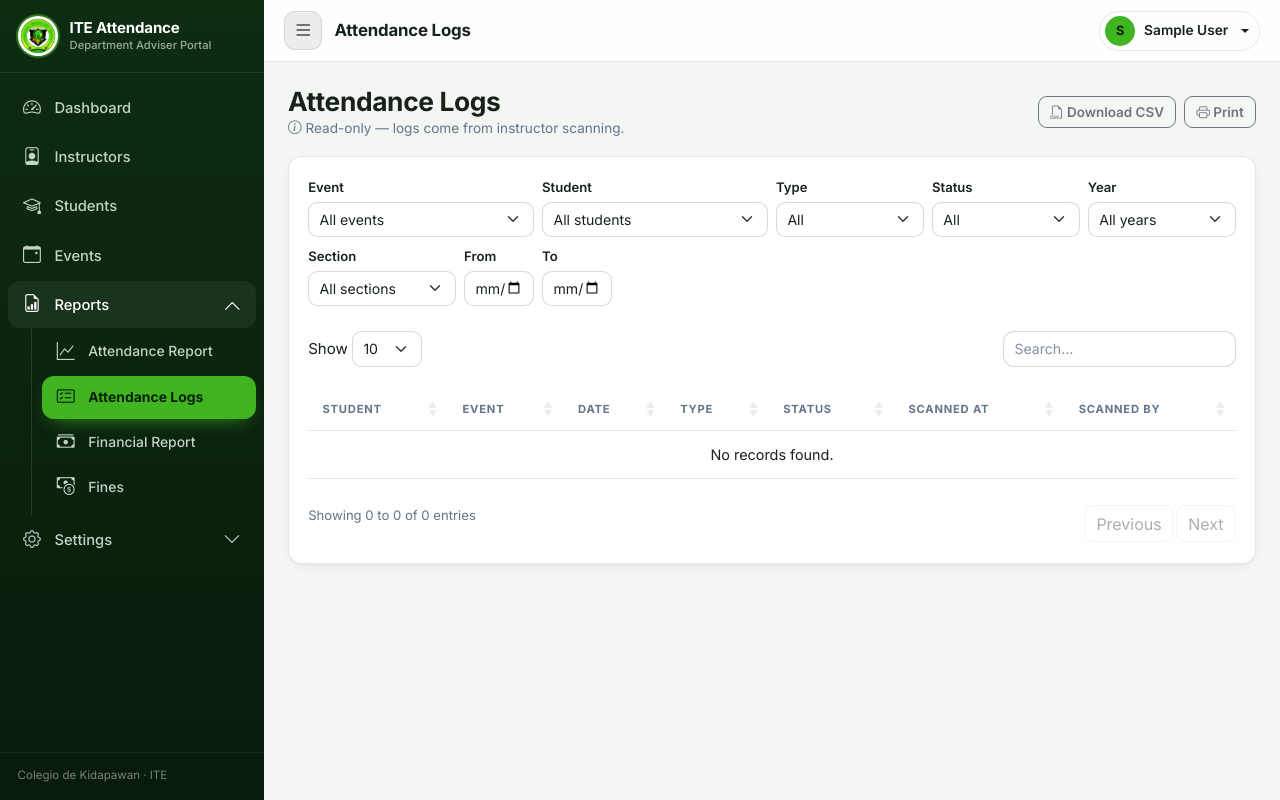
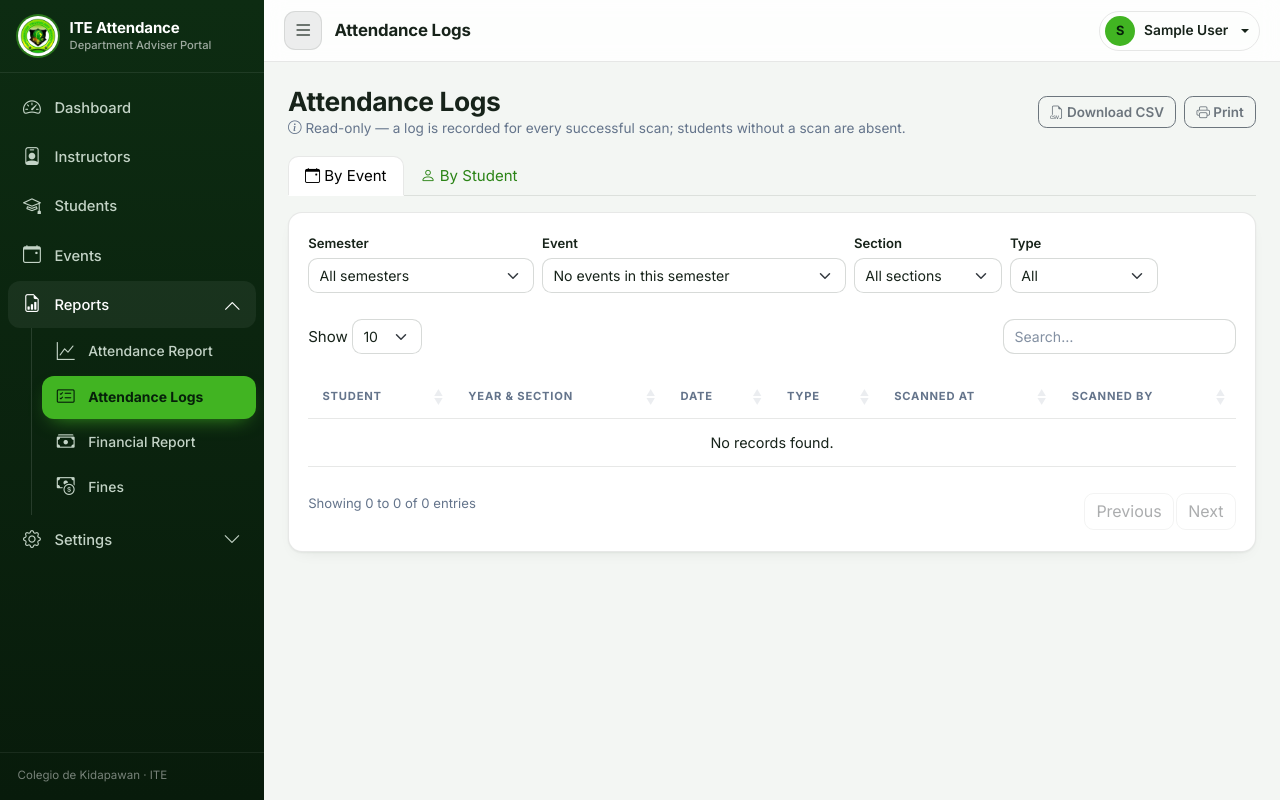
Before and after one commit to 0jieE/CDK_ITE_Event_Attendance_Portal, a Django app: page /portal/attendance_logs/ in a window 1280 px wide. Run offline with Django 5.2, Linux system fonts and the light colour scheme; the visitor is signed in with stand-in values (Sample User, id 1); data comes from the database, SQL or seed files in the repository; data that the repository does not hold is empty; parts of the project's set-up code (start-up, migrations or seed data) failed here and were passed over; some libraries are stand-ins or nearby versions.

Commit message:
Attendance logs: By Event / By Student tabs, active semester, no status
- Two tabs; semester filter (default: the active semester) replaces the
  year/from/to filters; each tab drops the redundant column and filter.
- Semester.is_active (one at a time, "Set active" in the terms table); it is the
  default logs filter and the default semester of a new event. The first
  semester ever created starts out active.
- No status column/filter on the logs and no Total/Absent in the attendance
  report: only scans are stored, absences are never recorded as rows.
- Print: ITE logo + event/student header + the table only.

Co-Authored-By: Claude Sonnet 5.5 <noreply@anthropic.com>

```diff
--- a/backend/attendance/filters.py
+++ b/backend/attendance/filters.py
@@ -21,7 +21,7 @@ class AttendanceLogFilter(filters.FilterSet):
 
     class Meta:
         model = AttendanceLog
-        fields = ["event", "student", "date", "attendance_type", "status"]
+        fields = ["event", "student", "date", "attendance_type"]
 
 
 class FineFilter(filters.FilterSet):
--- a/backend/attendance/serializers.py
+++ b/backend/attendance/serializers.py
@@ -40,7 +40,10 @@ class SemesterSerializer(serializers.ModelSerializer):
 
     class Meta:
         model = Semester
-        fields = ["id", "school_year", "school_year_label", "name", "label"]
+        fields = ["id", "school_year", "school_year_label", "name", "label", "is_active"]
+        # "Only one active semester" is enforced by Semester.save() (which deactivates the
+        # previous one), so DRF must not reject activating a second semester.
+        extra_kwargs = {"is_active": {"validators": []}}
 
 
 class EventSerializer(serializers.ModelSerializer):
--- a/backend/attendance/views.py
+++ b/backend/attendance/views.py
@@ -47,7 +47,9 @@ class _LockedWhenUsedMixin:
             )
 
     def update(self, request, *args, **kwargs):      # PUT and PATCH
-        self._guard()
+        # Switching the active semester is routine (every term), not an edit of the record.
+        if set(request.data.keys()) != {"is_active"}:
+            self._guard()
         return super().update(request, *args, **kwargs)
 
     def destroy(self, request, *args, **kwargs):
--- a/backend/portal/templates/portal/attendance_logs/list.html
+++ b/backend/portal/templates/portal/attendance_logs/list.html
@@ -1,15 +1,29 @@
 {% extends "portal/base.html" %}
+{% load static %}
 {% block title %}Attendance Logs{% endblock %}
 {% block page_title %}Attendance Logs{% endblock %}
 
 {% block content %}
-<div class="page-head">
+<style>
+  .print-head { display: none; }
+  @media print {
+    .print-head { display: flex; align-items: center; gap: .9rem; border-bottom: 2px solid #111; padding-bottom: .6rem; margin-bottom: .9rem; color: #111; }
+    .print-head img { width: 64px; height: 64px; object-fit: contain; }
+    .print-head h3 { margin: 0; font-size: 1.35rem; font-weight: 700; }
+    .print-head .print-sub { font-size: .85rem; color: #333; }
+    .card { border: 0 !important; box-shadow: none !important; }
+    .card-body { padding: 0 !important; }
+    .dataTables_length, .dataTables_filter, .dataTables_info, .dataTables_paginate { display: none !important; }
+  }
+</style>
+
+<div class="page-head no-print">
   <div>
     <h2 class="page-title">Attendance Logs</h2>
-    <div class="page-sub"><i class="bi bi-info-circle"></i> Read-only &mdash; logs come from instructor scanning.</div>
+    <div class="page-sub"><i class="bi bi-info-circle"></i> Read-only &mdash; a log is recorded for every successful scan; students without a scan are absent.</div>
   </div>
-  <div class="d-flex flex-wrap gap-2 no-print">
-    <a class="btn btn-outline-secondary btn-sm" id="logsCsv" href="?format=csv">
+  <div class="d-flex flex-wrap gap-2">
+    <a class="btn btn-outline-secondary btn-sm" id="logsCsv" href="?format=csv&tab={{ tab }}">
       <i class="bi bi-filetype-csv"></i> Download CSV
     </a>
     <button type="button" class="btn btn-outline-secondary btn-sm" onclick="window.print()">
@@ -18,14 +32,34 @@
   </div>
 </div>
 
+<ul class="nav nav-tabs mb-3 no-print">
+  <li class="nav-item"><a class="nav-link {% if tab == 'event' %}active{% endif %}" href="?tab=event&semester={{ filters.semester }}"><i class="bi bi-calendar-event"></i> By Event</a></li>
+  <li class="nav-item"><a class="nav-link {% if tab == 'student' %}active{% endif %}" href="?tab=student&semester={{ filters.semester }}"><i class="bi bi-person"></i> By Student</a></li>
+</ul>
+
 <div class="card">
   <div class="card-body">
-    <!-- Filters -->
-    <form class="row g-2 mb-3 no-print"
-          hx-get="{% url 'portal:attendance_logs-list' %}"
-          hx-target="#logs-table-container" hx-swap="innerHTML"
-          hx-trigger="change delay:150ms, submit">
-      <input type="hidden" name="partial" value="table">
+    <form class="row g-2 mb-3 no-print" method="get" id="logsFilters" onchange="this.submit()">
+      <input type="hidden" name="tab" value="{{ tab }}">
+      <div class="col-12 col-md-3">
+        <label class="form-label small mb-1">Semester</label>
+        <select name="semester" class="form-select form-select-sm">
+          <option value="" {% if not filters.semester %}selected{% endif %}>All semesters</option>
+          {% for s in semesters %}
+            <option value="{{ s.id }}" {% if filters.semester == s.id|stringformat:'s' %}selected{% endif %}>{{ s.school_year.sy }} &middot; {{ s.get_name_display }}{% if s.is_active %} (active){% endif %}</option>
+          {% endfor %}
+        </select>
+      </div>
+      {% if tab == 'student' %}
+        <div class="col-12 col-md-4">
+          <label class="form-label small mb-1">Student</label>
+          <select name="student" class="form-select form-select-sm">
+            <option value="">Select a student&hellip;</option>
+            {% for s in students %}
+              <option value="{{ s.id }}" {% if filters.student == s.id|stringformat:'s' %}selected{% endif %}>{{ s.student_number }} &mdash; {{ s.user.get_full_name|default:s.user.username }}</option>
+            {% endfor %}
+          </select>
+        </div>
         <div class="col-12 col-md-3">
           <label class="form-label small mb-1">Event</label>
           <select name="event" class="form-select form-select-sm">
@@ -35,41 +69,14 @@
             {% endfor %}
           </select>
         </div>
-      <div class="col-12 col-md-3">
-        <label class="form-label small mb-1">Student</label>
-        <select name="student" class="form-select form-select-sm">
-          <option value="">All students</option>
-          {% for s in students %}
-            <option value="{{ s.id }}" {% if filters.student == s.id|stringformat:'s' %}selected{% endif %}>
-              {{ s.student_number }} — {{ s.user.get_full_name|default:s.user.username }}
-            </option>
-          {% endfor %}
-        </select>
-      </div>
-      <div class="col-6 col-md-2">
-        <label class="form-label small mb-1">Type</label>
-        <select name="attendance_type" class="form-select form-select-sm">
-          <option value="">All</option>
-          {% for val, label in attendance_types %}
-            <option value="{{ val }}" {% if filters.attendance_type == val %}selected{% endif %}>{{ label }}</option>
-          {% endfor %}
-        </select>
-      </div>
-      <div class="col-6 col-md-2">
-        <label class="form-label small mb-1">Status</label>
-        <select name="status" class="form-select form-select-sm">
-          <option value="">All</option>
-          {% for val, label in statuses %}
-            <option value="{{ val }}" {% if filters.status == val %}selected{% endif %}>{{ label }}</option>
-          {% endfor %}
-        </select>
-      </div>
-      <div class="col-6 col-md-2">
-        <label class="form-label small mb-1">Year</label>
-        <select name="year_level" class="form-select form-select-sm">
-          <option value="">All years</option>
-          {% for val, label in year_levels %}
-            <option value="{{ val }}" {% if filters.year_level == val %}selected{% endif %}>{{ label }}</option>
+      {% else %}
+        <div class="col-12 col-md-4">
+          <label class="form-label small mb-1">Event</label>
+          <select name="event" class="form-select form-select-sm">
+            {% for e in events %}
+              <option value="{{ e.id }}" {% if filters.event == e.id|stringformat:'s' %}selected{% endif %}>{{ e.name }}</option>
+            {% empty %}
+              <option value="">No events in this semester</option>
             {% endfor %}
           </select>
         </div>
@@ -82,29 +89,42 @@
             {% endfor %}
           </select>
         </div>
-      <div class="col-6 col-md-1">
-        <label class="form-label small mb-1">From</label>
-        <input type="date" name="date_from" value="{{ filters.date_from }}" class="form-control form-control-sm">
-      </div>
-      <div class="col-6 col-md-1">
-        <label class="form-label small mb-1">To</label>
-        <input type="date" name="date_to" value="{{ filters.date_to }}" class="form-control form-control-sm">
+      {% endif %}
+      <div class="col-6 col-md-2">
+        <label class="form-label small mb-1">Type</label>
+        <select name="attendance_type" class="form-select form-select-sm">
+          <option value="">All</option>
+          {% for val, label in attendance_types %}
+            <option value="{{ val }}" {% if filters.attendance_type == val %}selected{% endif %}>{{ label }}</option>
+          {% endfor %}
+        </select>
       </div>
     </form>
 
-    <h5 class="d-none d-print-block">Attendance Logs</h5>
-    <div id="logs-table-container">
-      {% include "portal/attendance_logs/partials/table.html" %}
+    {# Printed header: ITE logo + the event (By Event) or the student (By Student). #}
+    <div class="print-head">
+      <img src="{% if ui.logo_url %}{{ ui.logo_url }}{% else %}{% static 'portal/img/ite-logo.png' %}{% endif %}" alt="ITE logo">
+      <div>
+        {% if tab == 'event' %}
+          <h3>{{ event_obj.name|default:"Attendance Logs" }}</h3>
+          <div class="print-sub">{% if event_obj %}{{ event_obj.semester }} &middot; {{ event_obj.start_date|date:"M d, Y" }}{% if event_obj.end_date != event_obj.start_date %} &ndash; {{ event_obj.end_date|date:"M d, Y" }}{% endif %}{% endif %}</div>
+        {% else %}
+          <h3>{% if student_obj %}{{ student_obj.user.get_full_name|default:student_obj.user.username }}{% else %}Attendance Logs{% endif %}</h3>
+          <div class="print-sub">{% if student_obj %}{{ student_obj.student_number }}{% if student_obj.year_section %} &middot; {{ student_obj.year_section }}{% endif %} &middot; {% if semester %}{{ semester }}{% else %}All semesters{% endif %}{% endif %}</div>
+        {% endif %}
       </div>
     </div>
+
+    {% if tab == 'student' and not student_obj %}
+      <div class="text-center text-muted py-5 no-print">
+        <i class="bi bi-person-lines-fill fs-1 d-block mb-2"></i>
+        Select a <strong>student</strong> to see their attendance logs.
       </div>
-<script>
-  // "Download CSV" exports exactly what the filters currently select.
-  document.getElementById('logsCsv').addEventListener('click', function (e) {
-    var form = document.querySelector('form[hx-target="#logs-table-container"]');
-    var p = new URLSearchParams(new FormData(form));
-    p.delete('partial'); p.set('format', 'csv');
-    this.href = '?' + p.toString();
-  });
-</script>
+    {% elif tab == 'event' %}
+      {% include "portal/attendance_logs/table_event.html" %}
+    {% else %}
+      {% include "portal/attendance_logs/table_student.html" %}
+    {% endif %}
+  </div>
+</div>
 {% endblock %}
--- /dev/null
+++ b/backend/portal/templates/portal/attendance_logs/table_event.html
@@ -0,0 +1,22 @@
+{% comment %} By Event: the event is the page header, so there is no Event column. {% endcomment %}
+<div class="table-responsive">
+  <table class="table table-hover align-middle datatable" id="logsTable" width="100%">
+    <thead>
+      <tr>
+        <th>Student</th><th>Year &amp; Section</th><th>Date</th><th>Type</th><th>Scanned At</th><th>Scanned By</th>
+      </tr>
+    </thead>
+    <tbody>
+      {% for log in objects %}
+        <tr>
+          <td>{{ log.student.student_number }} &mdash; {{ log.student.user.get_full_name|default:log.student.user.username }}</td>
+          <td>{{ log.student.year_section|default:"—" }}</td>
+          <td data-order="{{ log.date|date:'Y-m-d' }}">{{ log.date|date:"M d, Y" }}</td>
+          <td>{{ log.get_attendance_type_display }}</td>
+          <td data-order="{{ log.scanned_at|date:'U' }}">{{ log.scanned_at|date:"M d, Y g:i A"|default:"—" }}</td>
+          <td>{{ log.scanned_by.user.get_full_name|default:"—" }}</td>
+        </tr>
+      {% endfor %}
+    </tbody>
+  </table>
+</div>
--- a/backend/portal/templates/portal/attendance_logs/partials/table.html
+++ b/backend/portal/templates/portal/attendance_logs/table_student.html
@@ -1,23 +1,17 @@
-{% comment %} Attendance logs table fragment (read-only). {% endcomment %}
+{% comment %} By Student: the student is the page header, so there is no Student column. {% endcomment %}
 <div class="table-responsive">
   <table class="table table-hover align-middle datatable" id="logsTable" width="100%">
     <thead>
       <tr>
-        <th>Student</th><th>Event</th><th>Date</th><th>Type</th>
-        <th>Status</th><th>Scanned At</th><th>Scanned By</th>
+        <th>Event</th><th>Date</th><th>Type</th><th>Scanned At</th><th>Scanned By</th>
       </tr>
     </thead>
     <tbody>
       {% for log in objects %}
         <tr>
-          <td>{{ log.student.student_number }} — {{ log.student.user.get_full_name|default:log.student.user.username }}</td>
           <td>{{ log.event.name }}</td>
           <td data-order="{{ log.date|date:'Y-m-d' }}">{{ log.date|date:"M d, Y" }}</td>
           <td>{{ log.get_attendance_type_display }}</td>
-          <td>
-            {% if log.status == 'PRESENT' %}<span class="badge text-bg-success">Present</span>
-            {% else %}<span class="badge text-bg-danger">Absent</span>{% endif %}
-          </td>
           <td data-order="{{ log.scanned_at|date:'U' }}">{{ log.scanned_at|date:"M d, Y g:i A"|default:"—" }}</td>
           <td>{{ log.scanned_by.user.get_full_name|default:"—" }}</td>
         </tr>
--- a/backend/portal/templates/portal/base.html
+++ b/backend/portal/templates/portal/base.html
@@ -116,7 +116,7 @@
 
     @media print {
       .sidebar, .topbar, .no-print, .sidebar-backdrop { display: none !important; }
-      .content { margin-left: 0 !important; }
+      .content { margin-left: 0 !important; transition: none !important; }
       .portal-main { padding: 0; max-width: none; }
       .card { box-shadow: none; border: 0; }
       a[href]:after { content: ""; }
--- a/backend/portal/test_masterlist.py
+++ b/backend/portal/test_masterlist.py
@@ -165,7 +165,7 @@ class TermsPageTests(TestCase):
         self.assertContains(r, "Add Semester")
         html = r.content.decode()
         # one flat row per semester: school year and semester in the same <tr>
-        self.assertRegex(html, r"(?s)<tr>\s*<td>\s*2030-2031.*?</td>\s*<td>1st Semester</td>")
+        self.assertRegex(html, r"(?s)<tr>\s*<td>\s*2030-2031.*?</td>\s*<td>\s*1st Semester")
         self.assertIn("2029-2030", html)             # a year without semesters still has a row
         self.assertIn("No semester yet", html)
         # the old list URLs show the same combined page; the table fragment refreshes via HTMX
--- a/backend/portal/urls.py
+++ b/backend/portal/urls.py
@@ -28,6 +28,7 @@ urlpatterns = [
          name="students-credentials-reset"),
     # School years + semesters on one page (their add/edit/delete routes come from the CRUD sections)
     path("terms/", views.terms_view, name="terms-list"),
+    path("semesters/<int:pk>/activate/", views.semester_activate_view, name="semesters-activate"),
     # Settings
     path("settings/", views.settings_view, name="settings"),
 ]
--- a/backend/portal/views.py
+++ b/backend/portal/views.py
@@ -14,6 +14,7 @@ from django.contrib.auth import authenticate, get_user_model, login, logout
 from django.http import HttpResponse
 from django.shortcuts import get_object_or_404, redirect, render
 from django.utils import timezone
+from django.utils.text import slugify
 
 from accounts.models import Instructor, Student
 from attendance import services
@@ -174,6 +175,20 @@ def terms_view(request):
     return render(request, "portal/terms/list.html", context)
 
 
+@admin_required
+def semester_activate_view(request, pk):
+    """Make one semester the active one (always allowed - this is routine, not an edit)."""
+    if request.method != "POST":
+        return redirect("portal:terms-list")
+    semester = get_object_or_404(Semester, pk=pk)
+    semester.is_active = True
+    semester.save()
+    return htmx_action_response(
+        toast=f"{semester} is now the active semester.",
+        refresh_event="refresh-semesters", close_modal=False,
+    )
+
+
 class _LockedWhenUsedSection(CrudSection):
     """Edit/delete are refused for non-Super-Admins once events exist (see terms_view)."""
 
@@ -244,77 +259,112 @@ def _distinct_sections():
     )
 
 
+def _logs_semester(request):
+    """The semester the logs are filtered by.
+
+    No ``semester`` parameter -> the active semester (the default); ``semester=`` (empty)
+    -> all semesters; otherwise that semester.
+    """
+    raw = request.GET.get("semester")
+    if raw is None:
+        return Semester.current()
+    if raw.isdigit():
+        return Semester.objects.select_related("school_year").filter(pk=raw).first()
+    return None
+
+
 @admin_required
 def attendance_logs_view(request):
-    """Read-only, filterable list of attendance logs."""
-    qs = AttendanceLog.objects.select_related(
-        "student__user", "event", "scanned_by__user"
-    )
+    """Read-only attendance logs on two tabs: *By Event* and *By Student*.
 
+    Only scans are stored (a log row means PRESENT); absences are never recorded as rows,
+    so there is no status to show or filter. The semester filter (default: the active
+    semester) applies to both tabs.
+    """
+    tab = "student" if request.GET.get("tab") == "student" else "event"
+    semester = _logs_semester(request)
     f_event = request.GET.get("event") or ""
     f_student = request.GET.get("student") or ""
     f_type = request.GET.get("attendance_type") or ""
-    f_status = request.GET.get("status") or ""
-    f_from = request.GET.get("date_from") or ""
-    f_to = request.GET.get("date_to") or ""
-    f_year = request.GET.get("year_level") or ""
     f_section = request.GET.get("section") or ""
 
-    if f_event:
-        qs = qs.filter(event_id=f_event)
-    if f_student:
-        qs = qs.filter(student_id=f_student)
+    events = Event.objects.select_related("semester__school_year").order_by("-start_date", "name")
+    if semester:
+        events = events.filter(semester=semester)
+
+    qs = AttendanceLog.objects.select_related("student__user", "event", "scanned_by__user")
+    if semester:
+        qs = qs.filter(event__semester=semester)
     if f_type:
         qs = qs.filter(attendance_type=f_type)
-    if f_status:
-        qs = qs.filter(status=f_status)
-    if f_from:
-        qs = qs.filter(date__gte=f_from)
-    if f_to:
-        qs = qs.filter(date__lte=f_to)
-    if f_year:
-        qs = qs.filter(student__year_level=f_year)
-    if f_section:
-        qs = qs.filter(student__section=f_section)
+
+    event_obj = student_obj = None
+    if tab == "event":
+        # One event at a time: the chosen one, else the most recent event of the semester.
+        event_obj = events.filter(pk=f_event).first() if f_event.isdigit() else None
+        # default: the most recent event that has already started, else the first one listed
+        event_obj = event_obj or events.filter(start_date__lte=timezone.localdate()).first() or events.first()
+        qs = qs.filter(event=event_obj) if event_obj else qs.none()
+        if f_section:
+            qs = qs.filter(student__section=f_section)
+        qs = qs.order_by("student__user__last_name", "student__user__first_name", "date", "scanned_at")
+    else:
+        student_obj = (
+            Student.objects.select_related("user").filter(pk=f_student).first()
+            if f_student.isdigit() else None
+        )
+        qs = qs.filter(student=student_obj) if student_obj else qs.none()
+        event_filter = events.filter(pk=f_event).first() if f_event.isdigit() else None
+        if event_filter:
+            qs = qs.filter(event=event_filter)
+        else:
+            f_event = ""
+        qs = qs.order_by("-date", "event__name", "scanned_at")
+
+    def _row(log):
+        row = {}
+        if tab == "event":
+            row.update({"Student No.": log.student.student_number,
+                        "Student": log.student.user.get_full_name() or log.student.user.username,
+                        "Year & Section": log.student.year_section})
+        else:
+            row["Event"] = log.event.name
+        row.update({
+            "Date": log.date.isoformat(),
+            "Type": log.get_attendance_type_display(),
+            "Scanned At": timezone.localtime(log.scanned_at).strftime("%Y-%m-%d %H:%M") if log.scanned_at else "",
+            "Scanned By": log.scanned_by.user.get_full_name() if log.scanned_by else "",
+        })
+        return row
 
     if request.GET.get("format") == "csv":
-        rows = [
-            {
-                "Student No.": log.student.student_number,
-                "Student": log.student.user.get_full_name() or log.student.user.username,
-                "Year": log.student.get_year_level_display(),
-                "Section": log.student.section,
-                "Event": log.event.name,
-                "Date": log.date.isoformat(),
-                "Type": log.get_attendance_type_display(),
-                "Status": log.get_status_display(),
-                "Scanned At": timezone.localtime(log.scanned_at).strftime("%Y-%m-%d %H:%M") if log.scanned_at else "",
-                "Scanned By": log.scanned_by.user.get_full_name() if log.scanned_by else "",
-            }
-            for log in qs.order_by("-date", "event__name", "student__user__last_name")
-        ]
+        rows = [_row(log) for log in qs]
         if not rows:
-            rows = [{"Student No.": "", "Student": "", "Year": "", "Section": "", "Event": "", "Date": "",
-                     "Type": "", "Status": "", "Scanned At": "", "Scanned By": ""}]
-        return _csv_response(rows, "attendance_logs.csv")
+            rows = [{key: "" for key in (
+                ["Student No.", "Student", "Year & Section"] if tab == "event" else ["Event"]
+            ) + ["Date", "Type", "Scanned At", "Scanned By"]}]
+        name = event_obj.name if event_obj else (student_obj.student_number if student_obj else "logs")
+        return _csv_response(rows, f"attendance_logs_{tab}_{slugify(name)}.csv")
 
     context = {
         "active": "attendance_logs",
+        "tab": tab,
         "objects": qs,
-        "events": Event.objects.all(),
-        "students": Student.objects.select_related("user").all(),
+        "semester": semester,
+        "semesters": Semester.objects.select_related("school_year").order_by("-school_year__sy", "name"),
+        "events": events,
+        "event_obj": event_obj,
+        "student_obj": student_obj,
+        "students": Student.objects.select_related("user").order_by("user__last_name", "user__first_name"),
         "attendance_types": AttendanceType.choices,
-        "statuses": AttendanceLog.Status.choices,
-        "year_levels": Student.YearLevel.choices,
         "sections": _distinct_sections(),
         "filters": {
-            "event": f_event, "student": f_student, "attendance_type": f_type,
-            "status": f_status, "date_from": f_from, "date_to": f_to,
-            "year_level": f_year, "section": f_section,
+            "semester": str(semester.pk) if semester else "",
+            "event": str(event_obj.pk) if event_obj else f_event,
+            "student": str(student_obj.pk) if student_obj else "",
+            "attendance_type": f_type, "section": f_section,
         },
     }
-    if is_htmx(request) and request.GET.get("partial") == "table":
-        return render(request, "portal/attendance_logs/partials/table.html", context)
     return render(request, "portal/attendance_logs/list.html", context)
 
 
```
Also changed, not shown: backend/attendance/models.py (+30 -1 lines), backend/attendance/services.py (+4 -8 lines), backend/attendance/test_no_late.py (+12 -11 lines), backend/portal/forms.py (+10 -1 lines), backend/portal/templates/portal/reports/attendance.html (+2 -5 lines), backend/portal/templates/portal/terms/partials/table.html (+9 -1 lines), backend/portal/test_logs_page.py (added, +207 -0 lines), backend/README.md, backend/attendance/migrations/0005_semester_is_active.py (added), 1 other file. Lines whose indentation alone changed are shown as unchanged.
